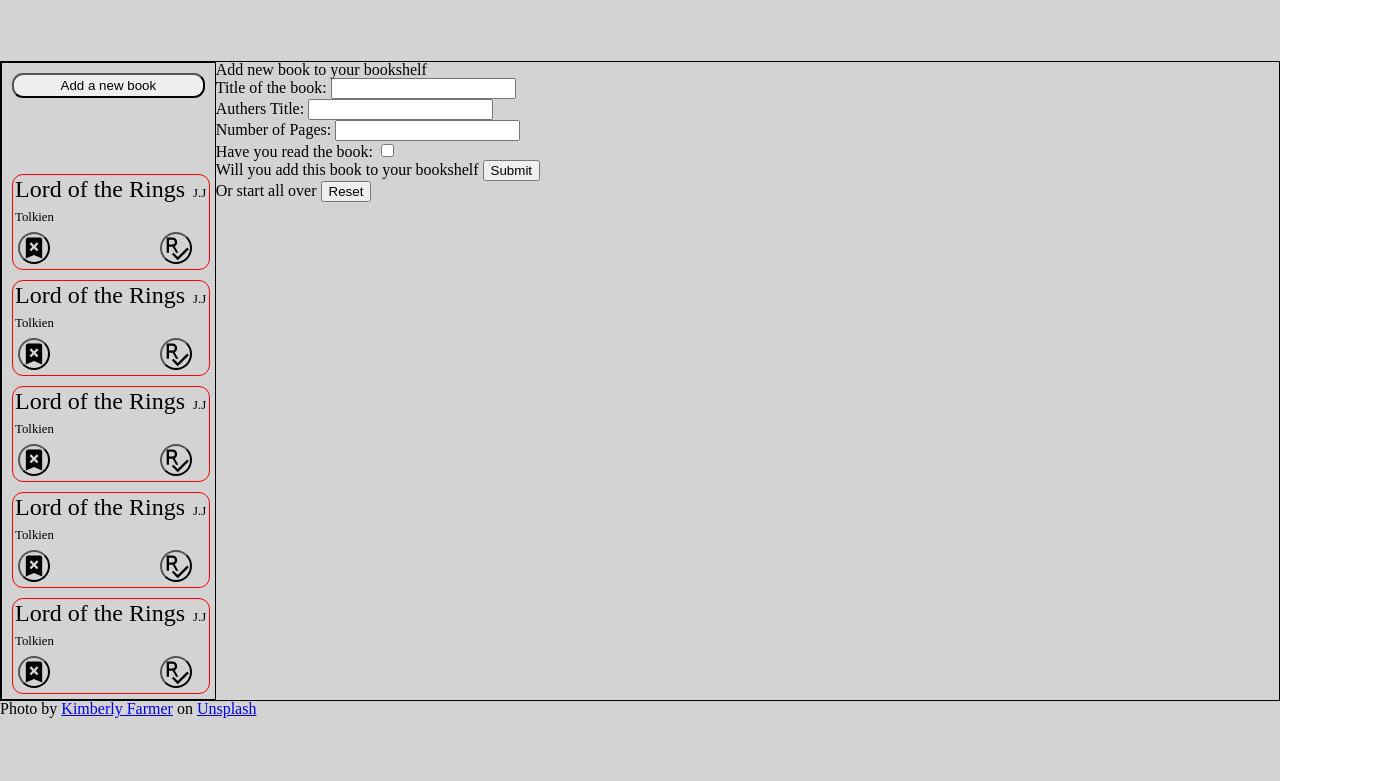
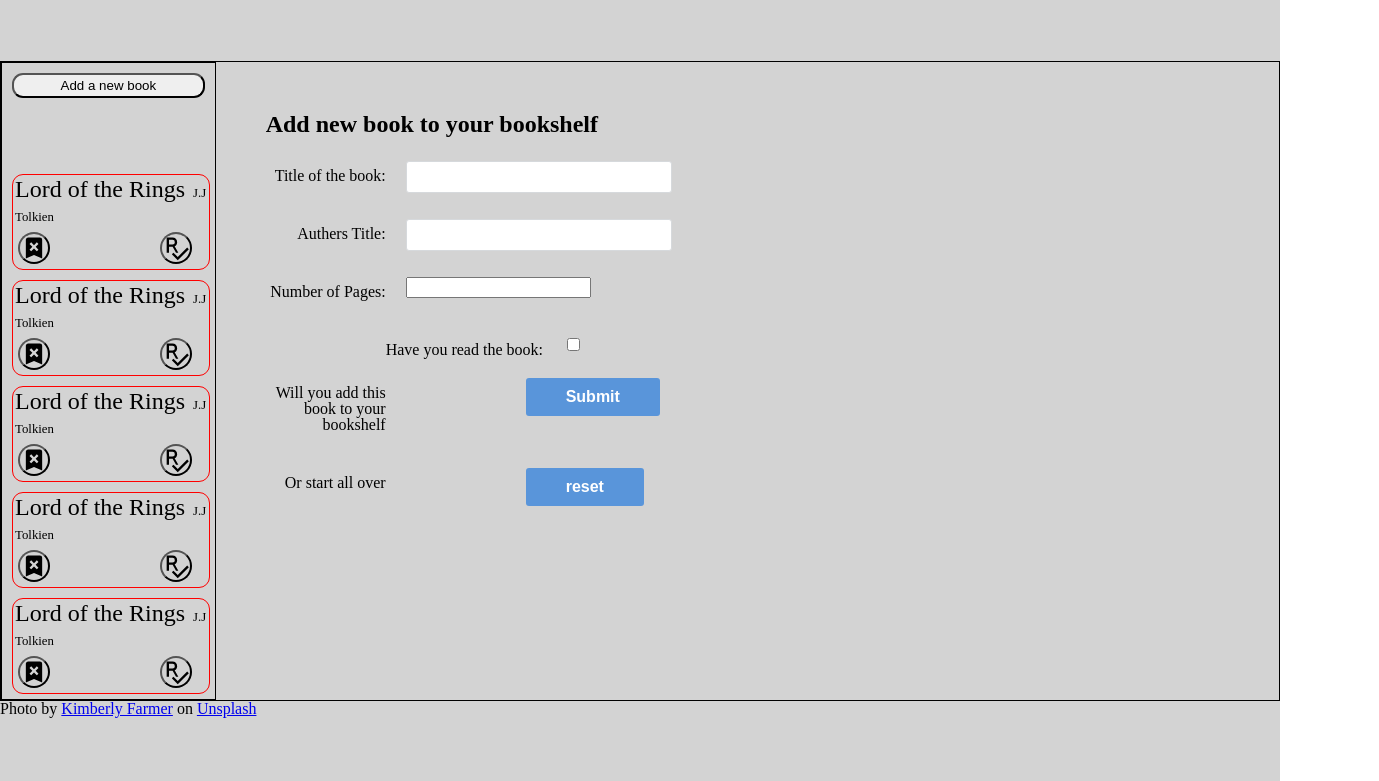
Before and after one commit to dk-ties/TOP_FullStackJavascript, a website: page Library/index.html in a window 1280 px wide. Shown: the part 19-800 px from the top of the page, 1379 px wide, since content can reach past the window. Drawn offline with Linux system fonts and the light colour scheme.

Commit message:
Styling newBookForm using guide from: https://www.internetingishard.com/html-and-css/forms/#html-forms

```diff
--- a/Library/index.html
+++ b/Library/index.html
@@ -74,31 +74,35 @@
           <div class="newBookForm">
             <h1>Add new book to your bookshelf</h1>
             <form action="newBook">
-              <div>
+              <div class="form-row">
                 <label for="newBookTitle">Title of the book:</label>
                 <input type="text" class="newBookTitle" />
               </div>
-              <div>
+              <div class="form-row">
                 <label for="newBookAuther">Authers Title:</label>
                 <input type="text" class="newBookAuther" />
               </div>
-              <div>
-                <label for="newBookPages">Number of Pages:</label>
+              <div class="form-row">
+                <label class="checkbox-label1" for="newBookPages"
+                  >Number of Pages:</label
+                >
                 <input type="number" class="newBookPages" />
               </div>
-              <div>
-                <label for="newBookRead">Have you read the book:</label>
+              <div class="form-row">
+                <label class="checkbox-label" for="newBookRead"
+                  >Have you read the book:</label
+                >
                 <input type="checkbox" value="Yes" />
               </div>
-              <div>
+              <div class="form-row">
                 <label for="submit"
                   >Will you add this book to your bookshelf</label
                 >
-                <input type="submit" />
+                <button>Submit</button>
               </div>
-              <div>
+              <div class="form-row">
                 <label for="reset">Or start all over</label>
-                <input type="reset" />
+                <button>reset</button>
               </div>
             </form>
           </div>
--- a/Library/style.css
+++ b/Library/style.css
@@ -79,3 +79,127 @@
   grid-row: 2/3;
   justify-self: baseline;
 }
+
+/* STYLE MAIN CONTENT */
+/* Style newBookForm */
+.newBookForm h1 {
+  font-size: 1.5rem;
+  font-weight: bold;
+  margin-bottom: 25px;
+}
+
+.newBookForm {
+  /*  background-color: #f6f7f8; */
+
+  border-radius: 3px;
+
+  width: 100%;
+  padding: 50px;
+  margin: 0 0 40px 0;
+}
+.form-row {
+  margin-bottom: 40px;
+  display: flex;
+  justify-content: flex-start;
+  flex-direction: column;
+  flex-wrap: wrap;
+}
+
+.form-row input[type="text"] {
+  background-color: #ffffff;
+  border: 1px solid #d6d9dc;
+  border-radius: 3px;
+  width: 100%;
+  padding: 7px;
+  font-size: 14px;
+}
+
+.form-row label {
+  margin-bottom: 15px;
+}
+@media only screen and (min-width: 700px) {
+  .speaker-form-header,
+  .speaker-form {
+    width: 600px;
+  }
+  .form-row {
+    flex-direction: row;
+    align-items: flex-start; /* To avoid stretching */
+    margin-bottom: 20px;
+  }
+  .form-row input[type='text'],
+  .form-row input[type='email'],    /* Add */
+  .form-row select,                 /* These */
+  .form-row textarea {
+    width: 250px;
+    height: initial;
+  }
+  .form-row label {
+    text-align: right;
+    width: 120px;
+    margin-top: 7px;
+    padding-right: 20px;
+  }
+}
+.form-row textarea {
+  font-family: "Helvetica", "Arial", sans-serif;
+  font-size: 14px;
+
+  border: 1px solid #d6d9dc;
+  border-radius: 3px;
+
+  min-height: 200px;
+  margin-bottom: 10px;
+  padding: 7px;
+  resize: none;
+}
+
+.form-row .instructions {
+  color: #999999;
+  font-size: 14px;
+  margin-bottom: 30px;
+}
+@media only screen and (min-width: 700px) {
+  /* ... */
+  .form-row .instructions {
+    margin-left: 120px;
+  }
+}
+.form-row .checkbox-label {
+  margin-bottom: 0;
+}
+@media only screen and (min-width: 700px) {
+  /* ... */
+  .form-row .checkbox-label {
+    margin-left: 120px;
+    width: auto;
+  }
+}
+.form-row button {
+  font-size: 16px;
+  font-weight: bold;
+
+  color: #ffffff;
+  background-color: #5995da;
+
+  border: none;
+  border-radius: 3px;
+
+  padding: 10px 40px;
+  cursor: pointer;
+}
+
+.form-row button:hover {
+  background-color: #76aeed;
+}
+
+.form-row button:active {
+  background-color: #407fc7;
+}
+@media only screen and (min-width: 700px) {
+  /* ... */
+  .form-row button {
+    margin-left: 120px;
+  }
+}
+/* Styling book showing */
```
